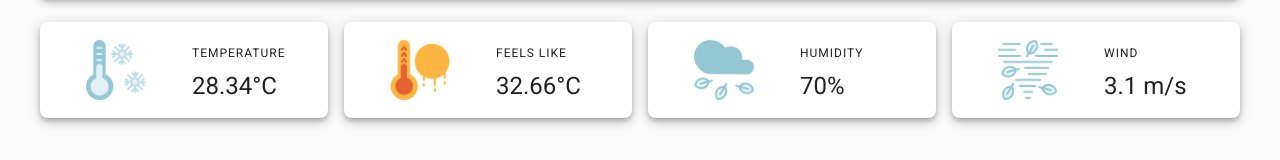
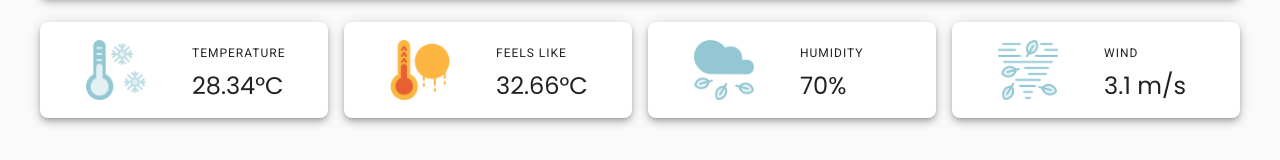
Before and after one commit to padulkemid/duca, a Next.js app: page / in a window 1280 px wide. Shown: the part 551-711 px from the top of the page. Built offline with nearby package versions, Linux system fonts and the light colour scheme.

Commit message:
Changed 'h5' to 400 fontWeight

```diff
--- a/styles/themes/fonts.js
+++ b/styles/themes/fonts.js
@@ -7,6 +7,10 @@ const typography = {
     fontFamily: fonts.join(','),
     fontWeight: 600,
   },
+  h5: {
+    fontFamily: fonts.join(','),
+    fontWeight: 400,
+  },
 };
 
 export default typography;
```
